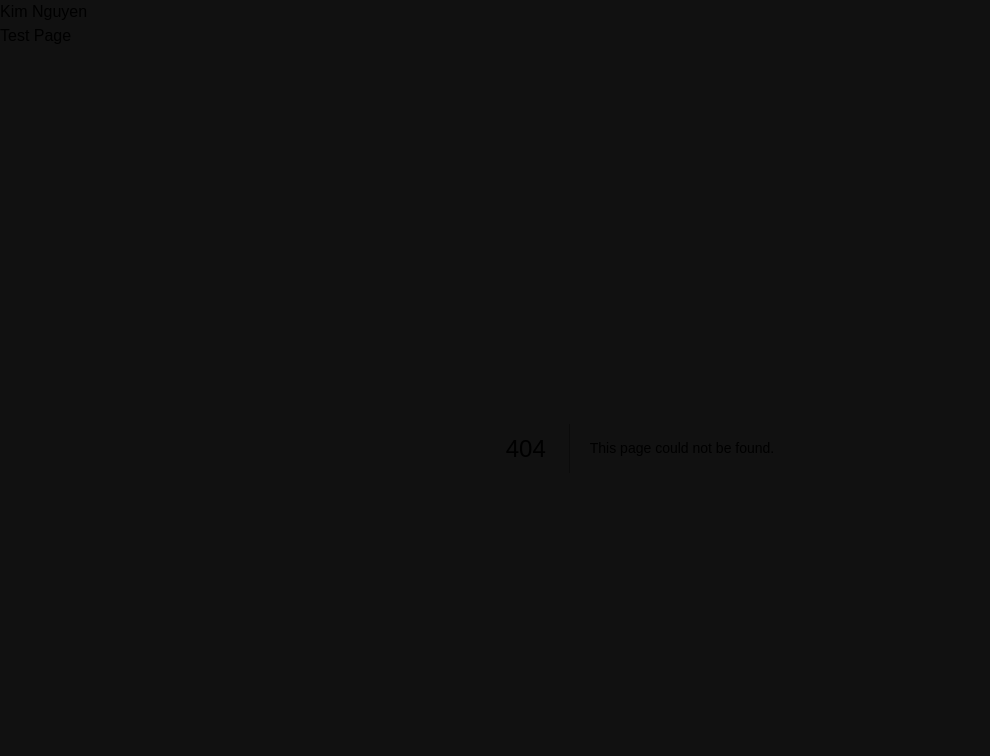
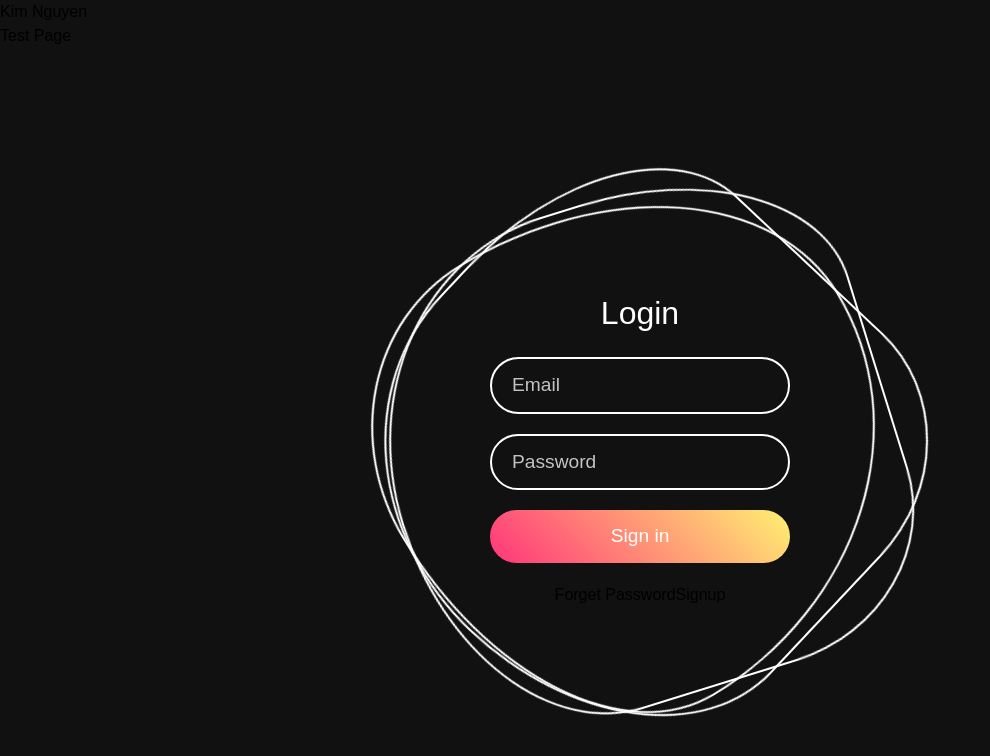
Before and after one commit to KGC31/Kim-Nguyen-Blog-App-2, a Next.js app in the folder nextjs-blog/: page /login in a window 1280 px wide. Before the commit this address had no page. Shown: the top 756 px of the page, without its empty margins (0-990 px from the left). Built offline with nearby package versions, Linux system fonts and the light colour scheme.

Commit message:
style: styling login page

```diff
--- /dev/null
+++ b/nextjs-blog/pages/login.tsx
@@ -0,0 +1,47 @@
+import { FormEvent } from 'react'
+import styles from "../styles/login.module.css"
+
+export default function Login() {
+    // Get user login input form
+    async function onSubmit(event: FormEvent<HTMLFormElement>) {
+        event.preventDefault()
+
+        const formData = new FormData(event.currentTarget)
+        console.log(formData)
+        // const response = await fetch('/api/auth/login', {
+        //   method: 'POST',
+        //   body: formData,
+        // })
+
+        // Handle response if necessary
+        // const data = await response.json()
+        // ...
+    }
+    return (
+        <div className={styles.container}>
+            <section className="flex flex-wrap content-center justify-center h-screen w-screen">
+                <div className={styles.ring}>
+                    <i style={{ "--clr": "#00ff0a" }}></i>
+                    <i style={{ "--clr": "#ff0057" }}></i>
+                    <i style={{ "--clr": "#fffd44" }}></i>
+                    <form onSubmit={onSubmit} className={styles.login}>
+                        <h2>Login</h2>
+                        <div className={styles.inputBx}>
+                            <input type="email" name="email" placeholder="Email" />
+                        </div>
+                        <div className={styles.inputBx}>
+                            <input type="password" name="password" placeholder="Password" />
+                        </div>
+                        <div className={styles.inputBx}>
+                            <input type="submit" value="Sign in" />
+                        </div>
+                        <div className={styles.link}>
+                            <a href="/">Forget Password</a>
+                            <a href="/register">Signup</a>
+                        </div>
+                    </form>
+                </div>
+            </section>
+        </div>
+    );
+};
--- /dev/null
+++ b/nextjs-blog/styles/login.module.css
@@ -0,0 +1,108 @@
+.container{
+  min-height: 100vh !important;
+  background: #111 !important; /* Set background color to dark gray */
+  width: 100%;
+  overflow: hidden;
+  font-family: 'Konkhmer Sleokchher', sans-serif !important; /* Override default font */
+  -webkit-font-smoothing: antialiased;
+  -moz-osx-font-smoothing: grayscale;
+}
+
+.ring {
+    position: relative;
+    width: 500px;
+    height: 500px;
+    display: flex;
+    justify-content: center;
+    align-items: center;
+  }
+  .ring i {
+    position: absolute;
+    inset: 0;
+    border: 2px solid #fff;
+    transition: 0.5s;
+  }
+  .ring i:nth-child(1) {
+    border-radius: 38% 62% 63% 37% / 41% 44% 56% 59%;
+    animation: animate 6s linear infinite;
+  }
+  .ring i:nth-child(2) {
+    border-radius: 41% 44% 56% 59%/38% 62% 63% 37%;
+    animation: animate 4s linear infinite;
+  }
+  .ring i:nth-child(3) {
+    border-radius: 41% 44% 56% 59%/38% 62% 63% 37%;
+    animation: animate2 10s linear infinite;
+  }
+  .ring:hover i {
+    border: 6px solid var(--clr);
+    filter: drop-shadow(0 0 20px var(--clr));
+  }
+  @keyframes animate {
+    0% {
+      transform: rotate(0deg);
+    }
+    100% {
+      transform: rotate(360deg);
+    }
+  }
+  @keyframes animate2 {
+    0% {
+      transform: rotate(360deg);
+    }
+    100% {
+      transform: rotate(0deg);
+    }
+  }
+  .login {
+    position: absolute;
+    width: 300px;
+    height: 100%;
+    display: flex;
+    justify-content: center;
+    align-items: center;
+    flex-direction: column;
+    gap: 20px;
+  }
+  .login h2 {
+    font-size: 2em;
+    color: #fff;
+  }
+  .login .inputBx {
+    position: relative;
+    width: 100%;
+  }
+  .login .inputBx input {
+    position: relative;
+    width: 100%;
+    padding: 12px 20px;
+    background: transparent;
+    border: 2px solid #fff;
+    border-radius: 40px;
+    font-size: 1.2em;
+    color: #fff;
+    box-shadow: none;
+    outline: none;
+  }
+  .login .inputBx input[type="submit"] {
+    width: 100%;
+    background: #0078ff;
+    background: linear-gradient(45deg, #ff357a, #fff172);
+    border: none;
+    cursor: pointer;
+  }
+  .login .inputBx input::placeholder {
+    color: rgba(255, 255, 255, 0.75);
+  }
+  .login .links {
+    position: relative;
+    width: 100%;
+    display: flex;
+    align-items: center;
+    justify-content: space-between;
+    padding: 0 20px;
+  }
+  .login .links a {
+    color: #fff;
+    text-decoration: none;
+  }
```
